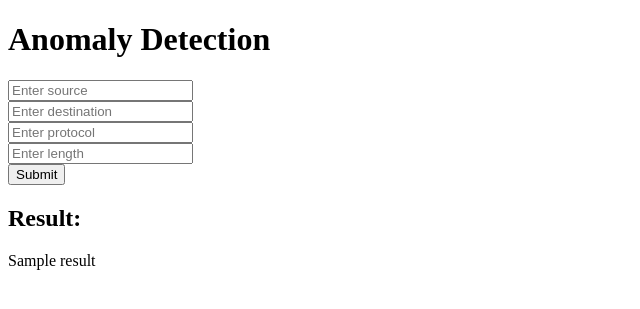
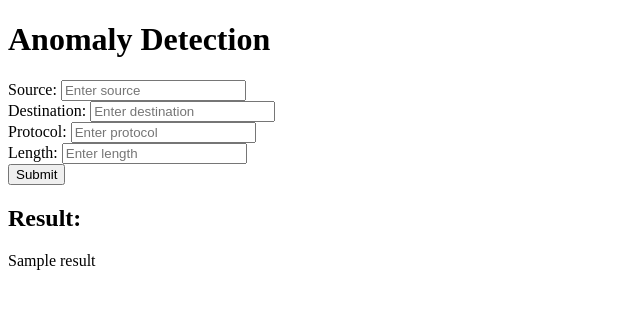
Before and after one commit to AndreiUPT/AnomalyDetectionInNetworkTraffic_DiplomaProject, a Flask app: template templates/index.html in a window 1280 px wide. Shown: the top 309 px of the page, without its empty margins (0-640 px from the left). Run offline with Flask 3, Linux system fonts and the light colour scheme; the template is opened without the code that fills it: most values are stand-ins (such as "Sample title", 1, 10 or a date in 2020); parts of the project's set-up code (start-up, migrations or seed data) failed here and were passed over.

Commit message:
added the labels in the index.html

```diff
--- a/templates/index.html
+++ b/templates/index.html
@@ -10,17 +10,29 @@
 </head>
 <body>
     <h1>Anomaly Detection</h1>
-    <form action = "{{ url_for('predict') }}" method="POST">
-        <input type="text" name = "Source" placeholder="Enter source"><br>
-        <input type="text" name = "Destination" placeholder="Enter destination"><br>
-        <input type="text" name = "Protocol" placeholder="Enter protocol"><br>
-        <input type="text" name = "Length" placeholder="Enter length"><br>
-        <input type="submit" value = "Submit">
+    <form action="{{ url_for('predict') }}" method="POST" class="prediction-form">
+        <div class="form-group">
+            <label for="source">Source:</label>
+            <input type="text" name="Source" id="source" placeholder="Enter source" required>
+        </div>
+        <div class="form-group">
+            <label for="destination">Destination:</label>
+            <input type="text" name="Destination" id="destination" placeholder="Enter destination" required>
+        </div>
+        <div class="form-group">
+            <label for="protocol">Protocol:</label>
+            <input type="text" name="Protocol" id="protocol" placeholder="Enter protocol" required>
+        </div>
+        <div class="form-group">
+            <label for="length">Length:</label>
+            <input type="number" name="Length" id="length" placeholder="Enter length" required>
+        </div>
+        <button type="submit">Submit</button>
     </form>
-    <h2>Result:</h2>
-    <p>{{ result }}</p>
-
-    <div id="prediction-result"></div>
+    <div class="result">
+        <h2>Result:</h2>
+        <p>{{ result }}</p>
+    </div>
 
     <!-- Include jQuery -->
     <script src="https://code.jquery.com/jquery-3.6.0.min.js"></script>
```
